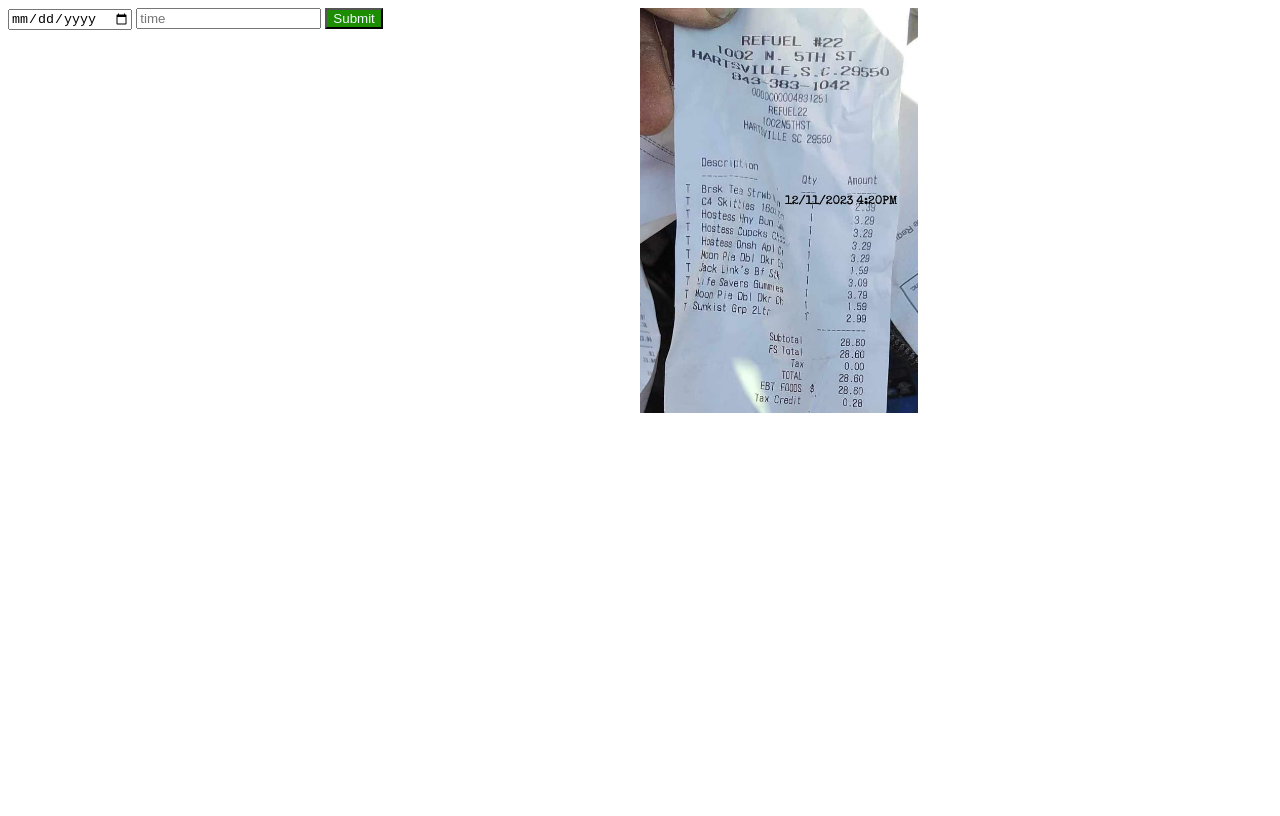
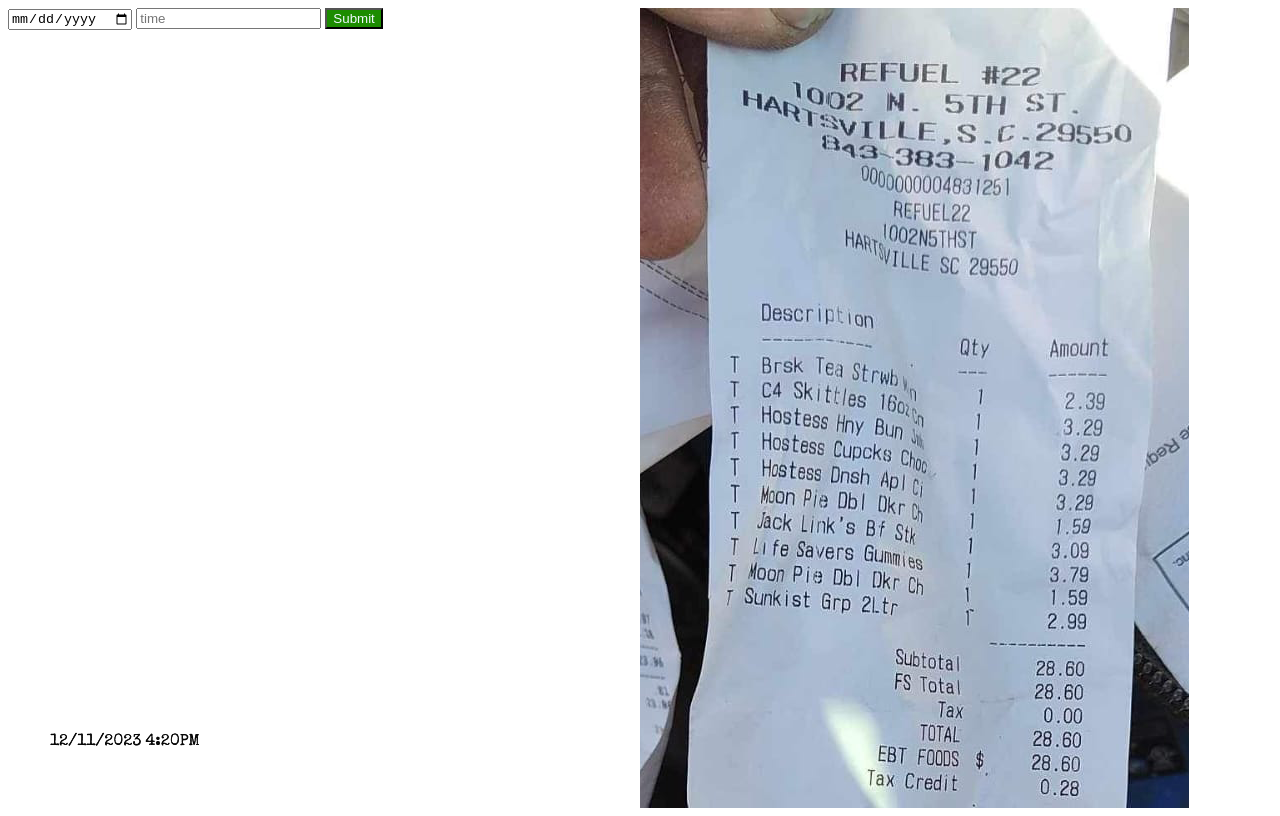
Before and after one commit to developerasad9005/recept-scan-borhan, a plain HTML site: page index.html in a window 1280 px wide. Drawn offline with nearby package versions, Linux system fonts and the light colour scheme.

Commit message:
Update style.css

```diff
--- a/style.css
+++ b/style.css
@@ -1,8 +1,8 @@
 .date {
   position: absolute;
-  bottom: 600px;
-  left: 145px;
-  font-size: 12px;
+  bottom: 50px;
+  left: 50px;
+  font-size: 16px;
   color: #080808;
 }
 
@@ -31,10 +31,12 @@
 .right {
   height: 100vh;
   width: 50%;
-  position: relative;
 }
-.right img {
+.right .image-container img {
   width: 44%;
+}
+.image-container{
+  position : realative;
 }
 
 button{
```
